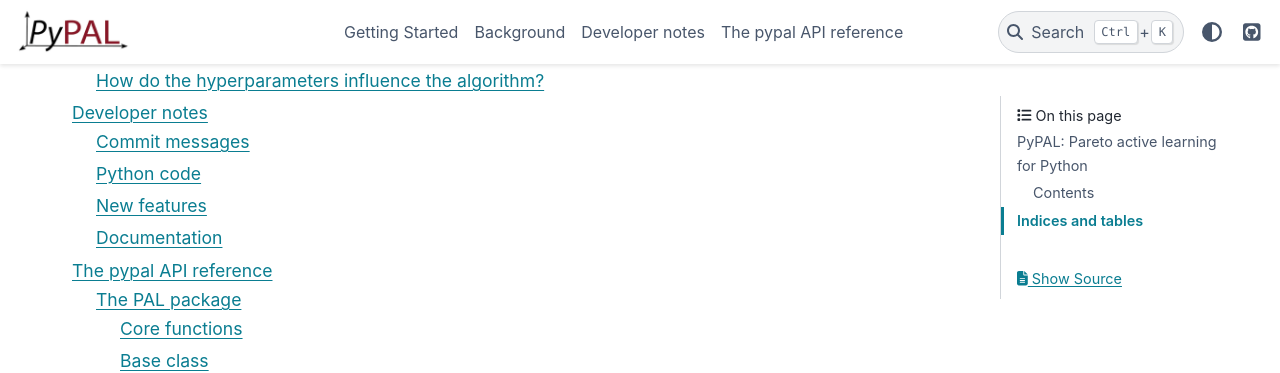
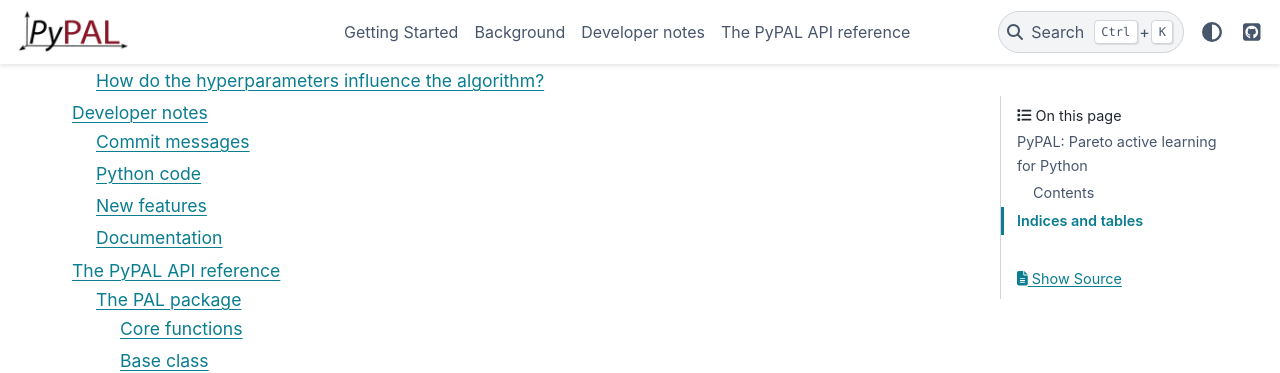
Before and after one commit to kjappelbaum/pyepal, a Sphinx documentation site: the page built from docs/index.rst, in a window 1280 px wide and 900 px high, scrolled down 846 px. Shown: the top 373 px of the window. Built offline with Sphinx 7.4.7 and the PyData theme 0.15.4, drawn with Linux system fonts in a browser that asks for light colours.

```diff
--- a/docs/api.rst
+++ b/docs/api.rst
@@ -1,4 +1,4 @@
-The pypal API reference
+The PyPAL API reference
 ========================
 
 The PAL package
```
Also changed, not shown: 15 other files.
